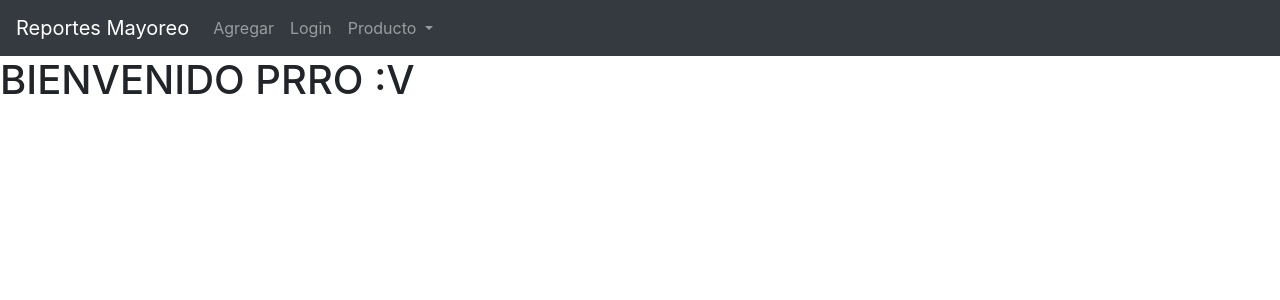
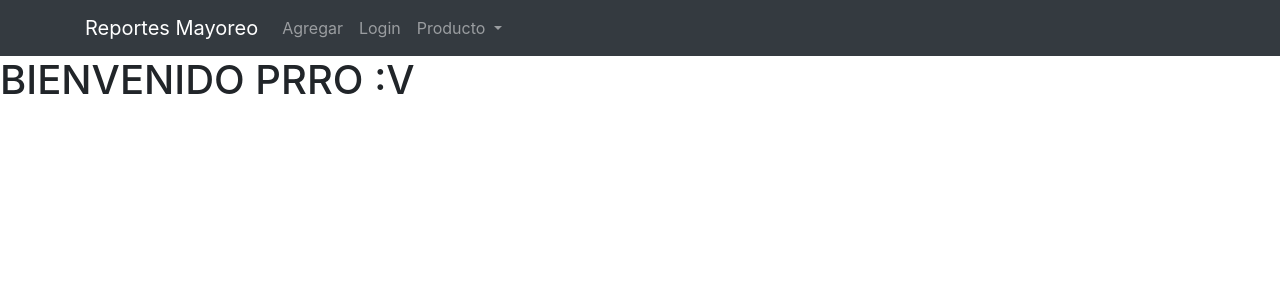
Before and after one commit to EneyPineda/Proyectopra, an Angular app in the folder proyecto/: page /principal in a window 1280 px wide. Shown: the top 300 px of the page. Built offline with nearby package versions, Linux system fonts and the light colour scheme.

Commit message:
new version

```diff
--- a/proyecto/package.json
+++ b/proyecto/package.json
@@ -29,8 +29,8 @@
     "zone.js": "~0.8.26"
   },
   "devDependencies": {
-    "@angular-devkit/build-angular": "^0.7.5",
-    "@angular/cli": "~6.1.5",
+    "@angular-devkit/build-angular": "~0.10.0",
+    "@angular/cli": "~7.0.4",
     "@angular/compiler-cli": "^6.1.0",
     "@angular/language-service": "^6.1.0",
     "@types/jasmine": "~2.8.6",
--- a/proyecto/src/app/header/header.component.html
+++ b/proyecto/src/app/header/header.component.html
@@ -1,4 +1,5 @@
 <nav class="navbar navbar-expand-md navbar-dark bg-dark">
+  <div class="container">
     <a style="cursor: pointer" class="navbar-brand" routerLink="/principal">Reportes Mayoreo</a>
     <button class="navbar-toggler" data-toggle="collapse" data-target="#navbar">
       <span class="navbar-toggler-icon"></span>
@@ -8,7 +9,9 @@
         <li class="nav-item">
           <a class="nav-link" routerLink="/agregar">Agregar</a>
         </li>
+        <li>
           <a class="nav-link" routerLink="/login">Login</a>
+        </li>
         <li class="nav-item dropdown">
           <a href="#" class="nav-link dropdown-toggle" id="navbarDropdown" data-toggle="dropdown">
             Producto
@@ -20,4 +23,5 @@
         </li>
       </ul>
     </div>
+  </div>
 </nav>
--- a/proyecto/src/polyfills.ts
+++ b/proyecto/src/polyfills.ts
@@ -43,7 +43,7 @@
 
 /** Evergreen browsers require these. **/
 // Used for reflect-metadata in JIT. If you use AOT (and only Angular decorators), you can remove.
-import 'core-js/es7/reflect';
+
 
 
 /**
```
Also changed, not shown: proyecto/src/app/app.component.html (line endings or trailing spaces), 1 other file (tests, documents, lock files or other folders). Lines whose indentation alone changed are shown as unchanged.
